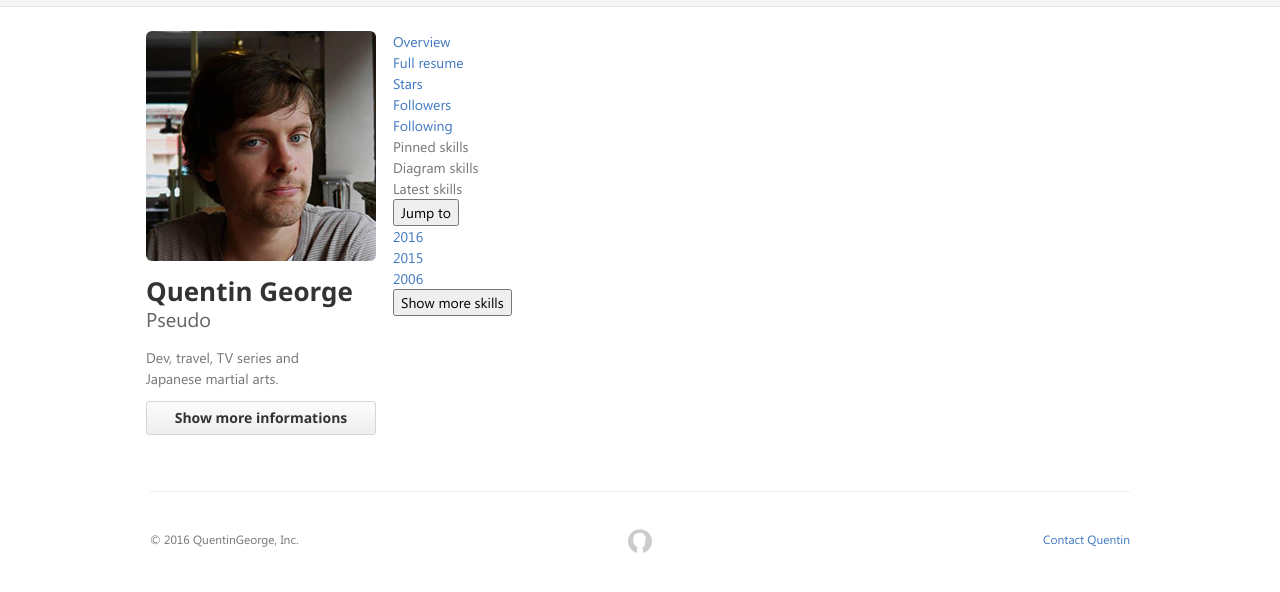
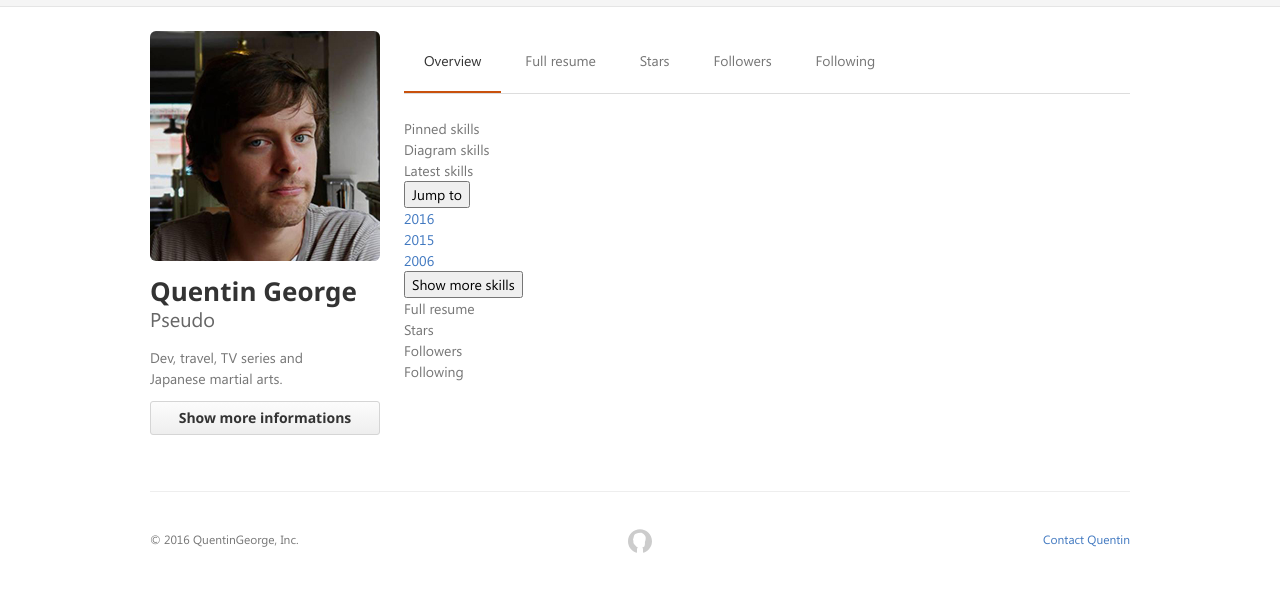
Before and after one commit to QuentinGeorge/cv2016_2017, a website: page src/index.html in a window 1280 px wide. Shown: the part 42-634 px from the top of the page. Drawn offline with nearby package versions, Linux system fonts and the light colour scheme; files that its build step writes are made by us from their sources; files whose address does not match are found by name.

Commit message:
Content nav bar styling

```diff
--- a/src/index.html
+++ b/src/index.html
@@ -186,24 +186,24 @@
                   Content navigation
               </h2>
               <ul>
-                  <li>
-                      <a href="#">Overview</a>
+                  <li class="selected">
+                      <a href="#overview">Overview</a>
                   </li>
                   <li>
-                      <a href="#">Full resume</a>
+                      <a href="#full-resume">Full resume</a>
                   </li>
                   <li>
-                      <a href="#">Stars</a>
+                      <a href="#stars">Stars</a>
                   </li>
                   <li>
-                      <a href="#">Followers</a>
+                      <a href="#followers">Followers</a>
                   </li>
                   <li>
-                      <a href="#">Following</a>
+                      <a href="#following">Following</a>
                   </li>
               </ul>
           </nav>
-          <section class="overview">
+          <section id="overview" class="overview">
               <h2 role="heading" aria-level="2" class="hidden">
                   Overview
               </h2>
@@ -262,6 +262,26 @@
                   <button class="show-more-skills" type="button" name="more-skills">Show more  skills</button>
               </article>
           </section>
+          <section id="full-resume" class="full-resume">
+              <h2 role="heading" aria-level="2">
+                  Full resume
+              </h2>
+          </section>
+          <section id="stars" class="stars">
+              <h2 role="heading" aria-level="2">
+                  Stars
+              </h2>
+          </section>
+          <section id="followers" class="followers">
+              <h2 role="heading" aria-level="2">
+                  Followers
+              </h2>
+          </section>
+          <section id="following" class="following">
+              <h2 role="heading" aria-level="2">
+                  Following
+              </h2>
+          </section>
       </div>
       <footer>
           <p>
--- a/src/sass/components/_content-nav.scss
+++ b/src/sass/components/_content-nav.scss
@@ -1 +1,34 @@
 // Content nav specific styles
+
+.content-nav {
+    margin-bottom: 24px;
+    border-bottom: 1px solid $cHeaderSearchBorder;
+}
+
+.content-nav li {
+    display: inline-block;
+}
+
+.content-nav a {
+    display: block;
+    padding: 19px 20px 20px 20px;
+    color: $cLaborText;
+    &:hover {
+        text-decoration: none;
+        color: $cTitleText;
+    }
+}
+
+.content-nav .selected a {
+    color: $cTitleText;
+    border-bottom: 2px solid $cContentNavSelectedBorder;
+}
+
+// .overview, .full-resume, .stars, .followers, .following {
+//     overflow: hidden;
+//     height: 0;
+// }
+//
+// .overview:target, .full-resume:target, .stars:target, .followers:target, .following:target {
+//     height: auto;
+// }
--- a/src/sass/objects/_structure.scss
+++ b/src/sass/objects/_structure.scss
@@ -17,9 +17,9 @@
 .intro {
     float: left;
     width: $introSize;
-    padding-right: $introLeftSpacingSize;
+    margin-right: $introRightSpacingSize;
 }
 
-.content-nav, .overview {
-    margin-left: $introSize + $introLeftSpacingSize;
+.content-nav, .overview, .full-resume, .stars, .followers, .following {
+    margin-left: $introSize + $introRightSpacingSize;
 }
--- a/src/sass/settings/_colors.scss
+++ b/src/sass/settings/_colors.scss
@@ -22,6 +22,7 @@ $cHeaderSearchBorderFocus: #51A7E8;
 $cHeaderDropDownBorder: rgba( 0, 0, 0, 0.15 );
 $cIntroButtonBorder: #D5D5D5;
 $cIntroButtonActiveBorder: #B5B5B5;
+$cContentNavSelectedBorder: #C9510C;
 
 // Shadows colors
 $cHeaderSearchShadow: rgba( 0, 0, 0, 0.075 );
--- a/src/sass/settings/_sizes.scss
+++ b/src/sass/settings/_sizes.scss
@@ -1,6 +1,6 @@
 // Global sizes variables
 
-$mainSize: 988px;
-$headerFooterSize: $mainSize - 8px;
+$mainSize: 980px;
+$headerFooterSize: $mainSize;
 $introSize: 230px;
-$introLeftSpacingSize: 17px;
+$introRightSpacingSize: 24px;
```
Also changed, not shown: src/script.js (+20 -0 lines), build/css/styles.min.css, build/index.html.
